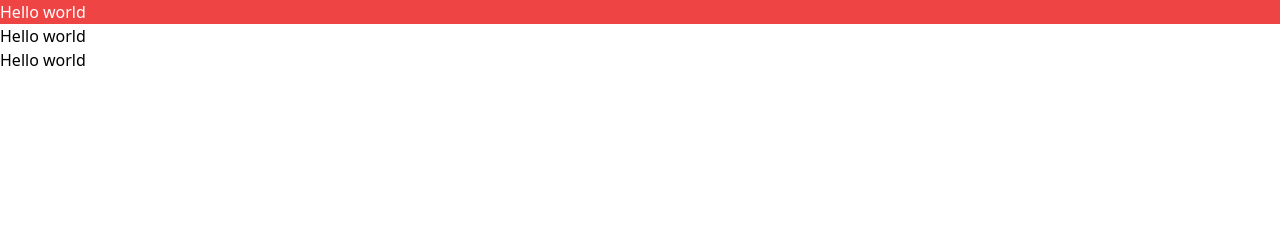
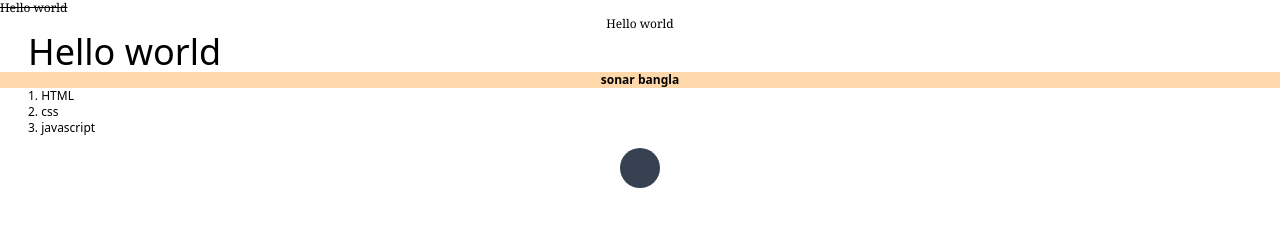
Before and after one commit to Tamimkhan7/Tailwind, a website built with Vite: page index.html in a window 1280 px wide. Built offline with nearby package versions, Linux system fonts and the light colour scheme.

Commit message:
update project

```diff
--- a/index.html
+++ b/index.html
@@ -10,10 +10,23 @@
     <!-- <script src="https://cdn.tailwindcss.com"></script> -->
 </head>
 
-<body>
-    <h1 class="bg-red-500 text-white">Hello world</h1>
-    <h2 class="">Hello world</h2>
-    <h3>Hello world</h3>
+<body class="text-xs ">
+    <!-- <h1 class="text-white bg-red-500">Hello world</h1> -->
+    <h2 class="font-serif line-through ">Hello world</h2>
+    <h2 class="font-serif text-center hover:bg-red-500">Hello world</h2>
+    <!-- latter speacing basically akta char theke arek ta char ar difference -->
+    <!-- ml means margin left 5 space -->
+    <!-- pl-7 means padding left 7 space  -->
+    <h2 class="pl-2 ml-5 text-4xl leading-10 tracking-tighte">Hello world</h2>
+    <!-- <h2 class="">Hello world</h2> -->
+    <h3 class="font-bold text-center bg-orange-200 text-black-400 ">sonar bangla</h3>
+    <ul class="list-decimal list-inside tex7t-xs ml-7 ">
+        <li>HTML</li>
+        <li>css</li>
+        <li>javascript</li>
+
+    </ul>
+    <div class="w-10 h-10 py-5 mx-auto my-3 bg-gray-700 rounded-full"></div>
 </body>
 
 </html>
```
